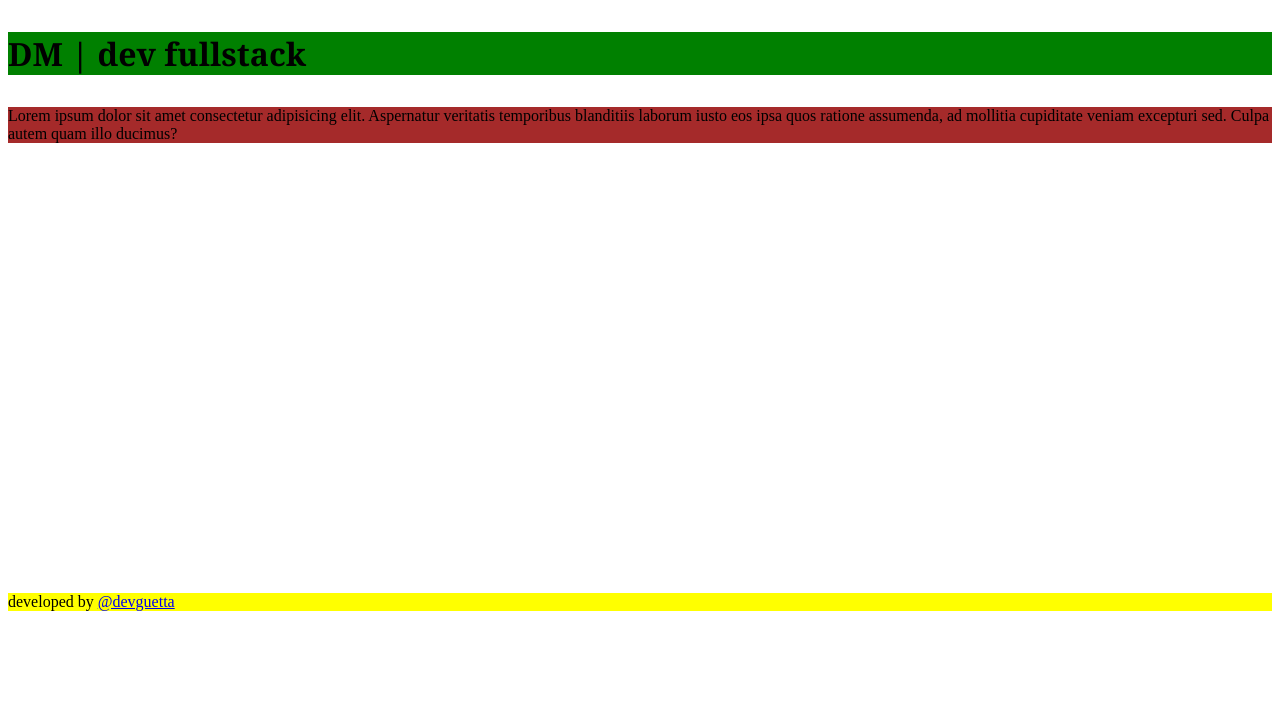
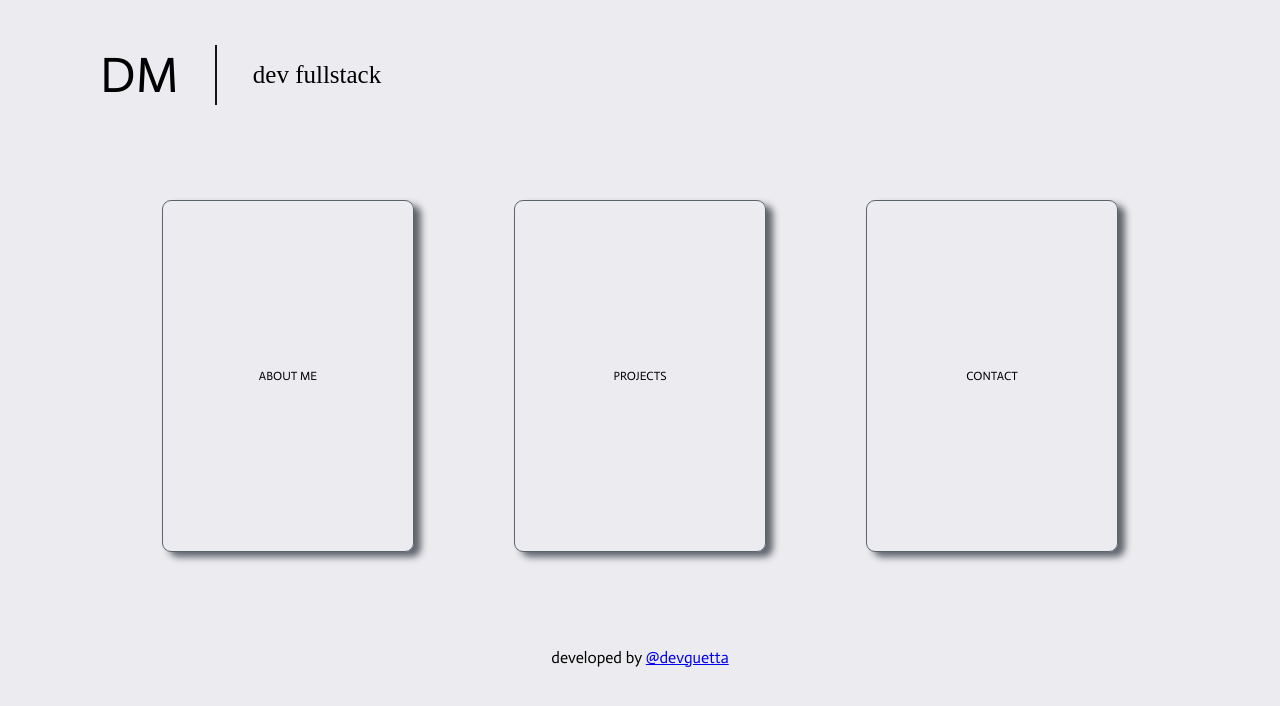
Before and after one commit to daviguetta/estudo-html5, a plain HTML site: page portifolio.html in a window 1280 px wide. Drawn offline with Linux system fonts and the light colour scheme.

Commit message:
modificando design do portifolio web

```diff
--- a/portifolio.html
+++ b/portifolio.html
@@ -8,29 +8,39 @@
     <title>David Moura</title>
  </head>
 <header>
-    <h1>
-        <p>DM | dev fullstack</p>
-    </h1>
+    <div id="name_dev">
+        <p>DM</p>
+    </div>
+    <div id="line">
+        <p></p>
+    </div>
+    <div id="function_dev">
+        <p>dev fullstack</p>
+    </div>
 </header>
 
 <body>
-    <section id="information_conteiner">
+    <section id="portfolio_conteiner">
+
         <div class="box">
-            <p>Lorem ipsum dolor sit amet consectetur adipisicing elit. Aspernatur veritatis temporibus blanditiis laborum iusto eos ipsa quos ratione assumenda, ad mollitia cupiditate veniam excepturi sed. Culpa autem quam illo ducimus?</p>
+            <p class="text">ABOUT ME</p>
         </div>
+
         <div class="box">
+            <p  class="text">PROJECTS</p >
+        </div>
 
+        <div class="box">
+            <p class="text">CONTACT</p>
         </div>
-        <div class="box">
 
-        </div>
     </section>
 
 </body>
 
 <footer>
     <div>
-        <p>developed by <a href="https://www.instagram.com/devguetta">@devguetta</a></p>
+        <p>developed by <a href="https://www.instagram.com/devguetta/">@devguetta</a></p>
     </div>
 </footer>
 </html>
--- a/style.css
+++ b/style.css
@@ -1,16 +1,87 @@
-body{
+@import url('https://fonts.googleapis.com/css?family=Actor&display=swap');
 
-    height: 650px;
+html, body{
+    box-sizing: border-box;
+    background-color: #ECEBEF;
+    margin: 0;
+    padding: 0;
 }
-header {
-    background-color: green;
-    font-family: Cambria, Cochin, Georgia, Times, 'Times New Roman', serif;
+header{
+    display: flex;
+    flex-direction: row;
+    margin: 0;
+    padding: 0;
+    height: 150px;
+    align-items: center;
+}
+#name_dev {
+    font-family: 'Actor', Helvetica, sans-serif;
+    font-size: 50px;
+    font-style: normal;
+    font-weight: normal;
+    line-height: 72px;
+    display: flex;
+    width: 90px;
+    height: 80px;
+    left: 100px;
+    text-align: center;
+    align-items: center;
+    position: relative;
+}
+#line {
+    display: flex;
+    width: 2px;
+    height: 60px;
+    left: 125px;
+    background-color: #181316;
+    text-align: center;
+    align-items: center;
+    position: relative;
+}
+#function_dev{
+    display: flex;
+    width: 150px;
+    height: 80px;
+    left: 150px;
+    font-size: 25px;
+    text-align: center;
+    align-items: center;
+    justify-content: center;
+    position: relative;
+}
 
+footer{
+    font-family: 'Actor', Helvetica, sans-serif;
+    text-align: center;
+    display: flex;
+    justify-content: center;
 }
-footer{
-    background-color: yellow;
-    margin-top: 450px;
+
+#portfolio_conteiner {
+    margin: 30px;
+    display: flex;
+    flex-direction: row;
+    justify-content: center;
+    position: relative;
+    margin-top: 0px;
 }
 .box{
-    background-color: brown;
+    border: 1px solid #5D646C;
+    border-radius: 9px;
+    box-shadow: 7px 5px 7px #5D646C;
+    height: 350px;
+    width: 250px;
+    margin: 50px;
+    display: flex;
+    justify-content: center;
+    align-items: center;
 }
+.text {
+    position: relative;
+    font-family: 'Actor', Helvetica, sans-serif;
+    font-size: 12px;
+    font-style: normal;
+    font-weight: normal;
+    align-items: center;
+    justify-items: center;
+}
```
